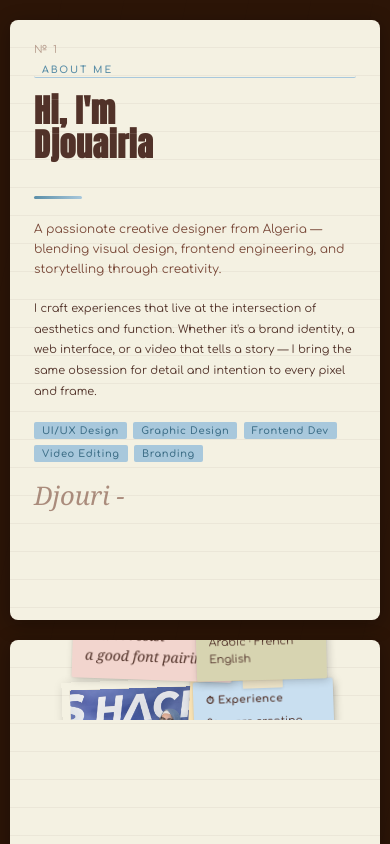
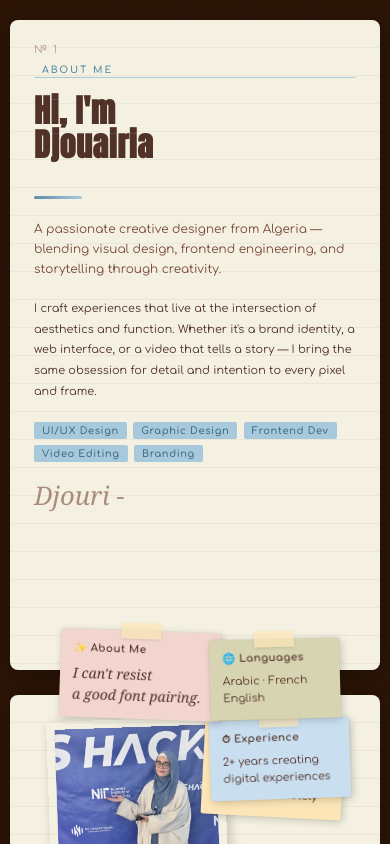
Before and after one commit to Djouriabd/Portfolio, a Next.js app: page / in a window 390 px wide. Both pictures are taken after a click on the element "ABOUT". Built offline with nearby package versions, Linux system fonts and the light colour scheme.

Commit message:
fix: resolve content clipping on mobile right pages

```diff
--- a/src/styles/notebook.module.css
+++ b/src/styles/notebook.module.css
@@ -491,16 +491,18 @@
   .leftPage,
   .rightPage {
     width: 100%;
-    min-height: 600px; /* Ensure enough space for content */
+    min-height: 650px; /* Slightly increased for better fit */
     flex: none;
     border-radius: 8px;
-    margin-bottom: 20px;
-    box-shadow: 0 4px 20px rgba(0,0,0,0.3);
+    margin-bottom: 25px;
+    box-shadow: 0 4px 25px rgba(0,0,0,0.3);
+    overflow: visible; /* Fix clipping of absolutely positioned elements */
   }
 
   .leftPage {
     border-right: none;
   }
+
 
   /* Hide ring spine on mobile stack as it doesn't fit vertically well */
   .chromeSpine {
--- a/src/styles/pages.module.css
+++ b/src/styles/pages.module.css
@@ -373,6 +373,16 @@
   overflow: hidden;
 }
 
+@media (max-width: 768px) {
+  .rightPageContent {
+    padding: 1.5rem;
+    overflow: visible;
+    height: auto;
+    min-height: 500px;
+  }
+}
+
+
 .pinsBoard {
   position: relative;
   height: 100%;
```
